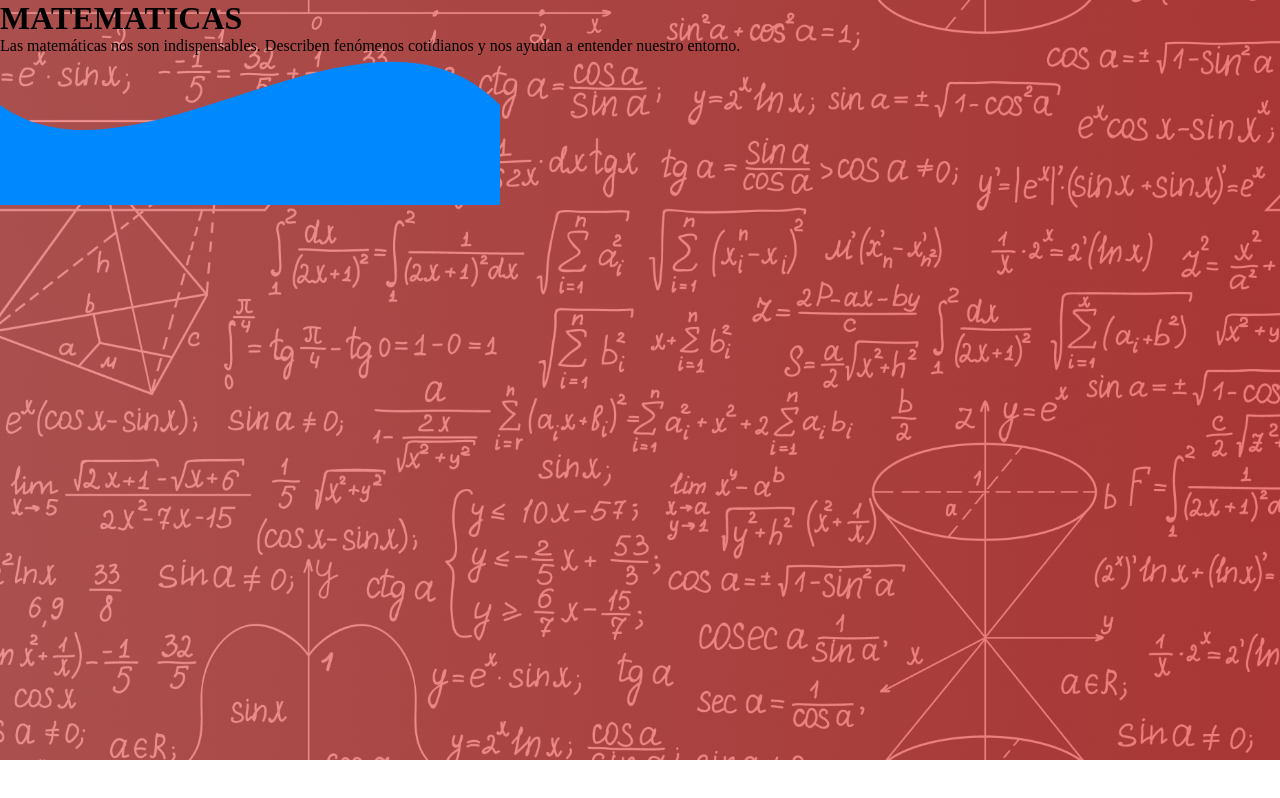
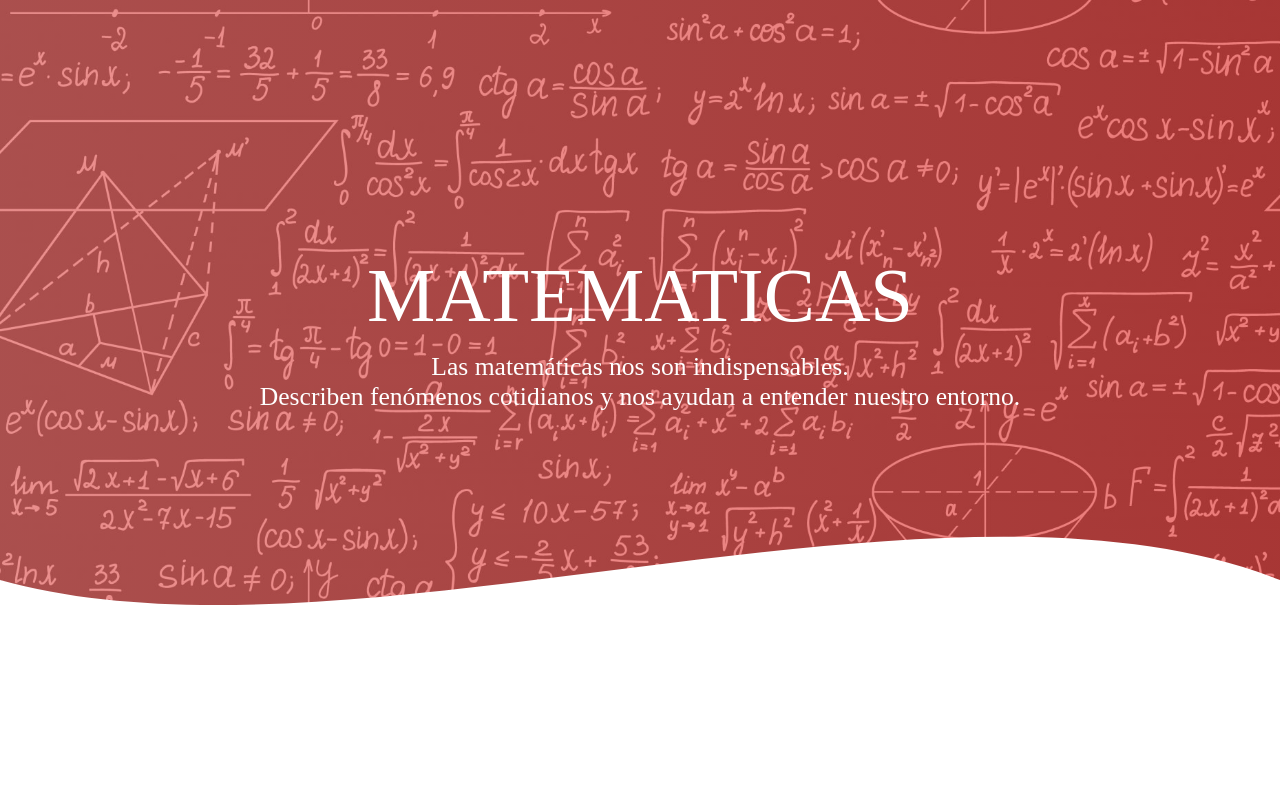
Before and after one commit to juanmg39/Servicio_Social, a plain HTML site: page taller prueba/index.html in a window 1280 px wide. Drawn offline with Linux system fonts and the light colour scheme.

Commit message:
fin portada

```diff
--- a/taller prueba/fua.css
+++ b/taller prueba/fua.css
@@ -4,7 +4,7 @@
 }
 header{
 width: 100%;
-height: 95vh;
+height: 85vh;
 background: #e53935;
 /* fallback for old browsers */
 background: -webkit-linear-gradient(to right,hsla(1, 71%, 62%, 0.673), hsla(1, 77%, 55%, 0.65)), url(../talle2/img/backoooooo.jpg);
@@ -17,4 +17,25 @@ position: relative;
 }
 .wave{
     position: absolute;
+    bottom: 0;
+    width: 100%;
 }
+.contenedor .text{
+    display: flex;
+    height: 83vh;
+    width: 100%;
+    align-items: center;
+    justify-content: center;
+    flex-direction: column;
+    text-align: center;
+}
+.text h1{
+    font-size: 6vw;
+    font-weight: 300;
+    color: #fff;
+}
+.text p{
+    font-size: 2vw;
+    color: #fff;
+    margin-top: 1%;
+}
--- a/taller prueba/index.html
+++ b/taller prueba/index.html
@@ -13,14 +13,14 @@
                 MATEMATICAS
             </h1>
             <P>
-                Las matemáticas nos son indispensables.
+                Las matemáticas nos son indispensables. <br>
                 Describen fenómenos cotidianos y nos ayudan a entender nuestro entorno.
             </P>
         </div>
         <div class="wave" style="height: 150px; overflow: hidden;" ><svg viewBox="0 0 500 150"
             preserveAspectRatio="none" style="height: 100%; width: 100%;">
             <path d="M0.00,49.98 C137.97,148.53 366.53,-85.34 500.00,49.98 L500.00,150.00 L0.00,150.00 Z"
-            style="stroke: none; fill: #08f;"></path></svg></div>
+            style="stroke: none; fill: #fff;"></path></svg></div>
     </header>
 </body>
 </html>
```
